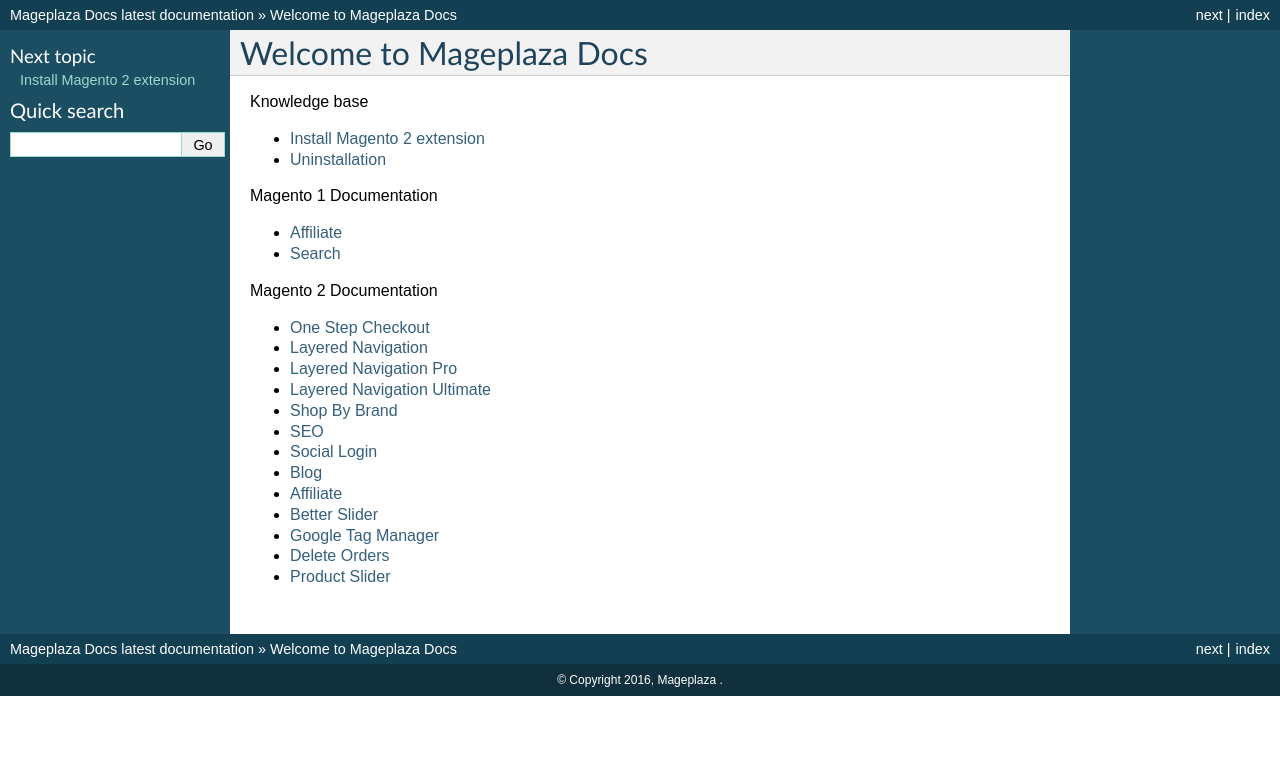
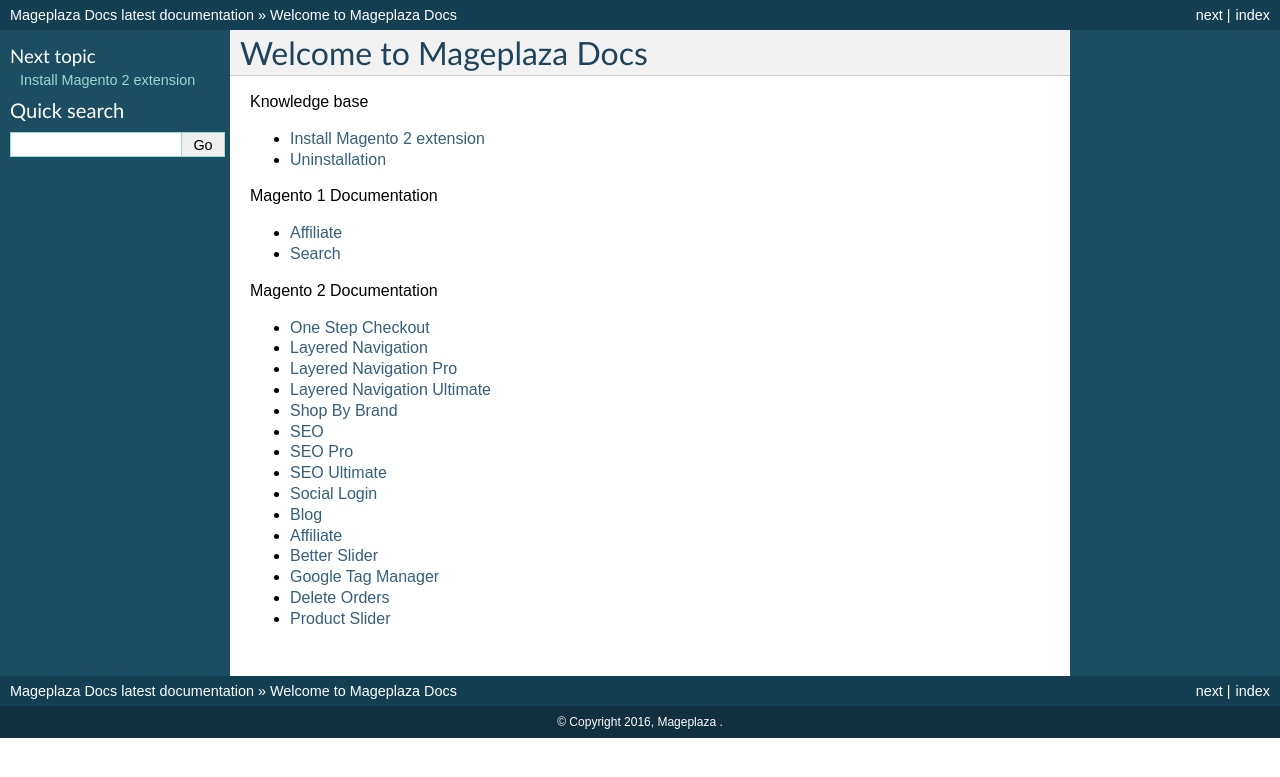
Before and after one commit to magepages/mpdocs, a Sphinx documentation site: the page built from docs/index.rst, in a window 1280 px wide. Shown: the top 777 px of the page. Built offline with Sphinx 7.4.7, drawn with Linux system fonts in a browser that asks for light colours; pages that are not in the unit, such as notebooks, are missing from menus.

Commit message:
Auto update

```diff
--- a/docs/index.rst
+++ b/docs/index.rst
@@ -33,6 +33,8 @@
    layered-navigation-ultimate/index
    shop-by-brand-m2/index
    seo-m2/index
+   seo-pro/index
+   seo-ultimate/index
    social-login-m2/index
    blog-m2/index
    affiliate-m2/index
```
